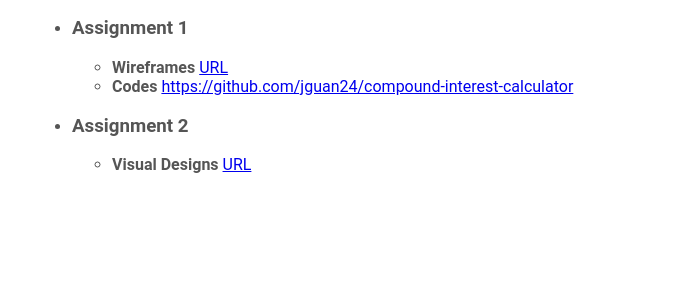
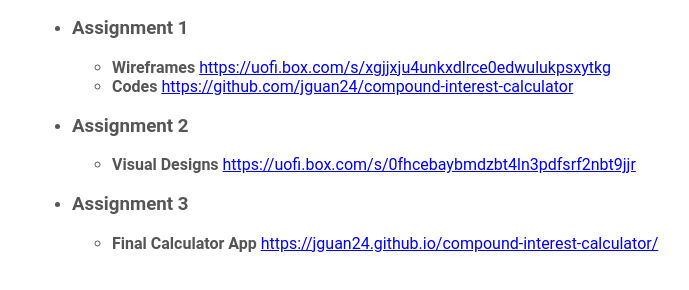
Before and after one commit to jguan24/DES350, a plain HTML site: page index.html in a window 1280 px wide. Shown: the part 354-644 px from the top of the page, without its empty margins (118-807 px from the left). Drawn offline with Linux system fonts and the light colour scheme.

Commit message:
Update website
1. Fixed links for Assignments 1-2.
2. Added Assignment 3.

```diff
--- a/index.html
+++ b/index.html
@@ -35,7 +35,7 @@
 				<ul>
 					<li>
 						<strong>Wireframes</strong>
-						<a href="#" target="_blank">URL</a>
+						<a href="https://uofi.box.com/s/xgjjxju4unkxdlrce0edwulukpsxytkg" target="_blank">https://uofi.box.com/s/xgjjxju4unkxdlrce0edwulukpsxytkg</a>
 					</li>
 					<li>
 						<strong>Codes</strong>
@@ -49,10 +49,20 @@
 				<ul>
 					<li>
 						<strong>Visual Designs</strong>
-						<a href="#" target="_blank">URL</a>
+						<a href="https://uofi.box.com/s/0fhcebaybmdzbt4ln3pdfsrf2nbt9jjr" target="_blank">https://uofi.box.com/s/0fhcebaybmdzbt4ln3pdfsrf2nbt9jjr</a>
 					</li>
 				</ul>
 			</li>
+			<li>
+			<h3>Assignment 3</h3>
+			<ul>
+				<li>
+					<strong>Final Calculator App</strong>
+					<a href="https://jguan24.github.io/compound-interest-calculator/" target="_blank">https://jguan24.github.io/compound-interest-calculator/</a>
+				</li>
+			</ul>
+			</li>
+		</li>
 		</ul>
 	</section>
 
```
